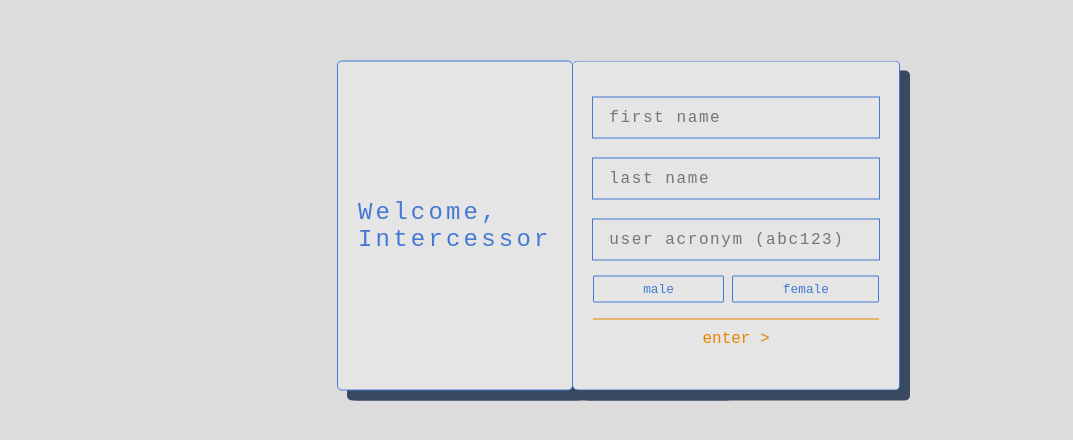
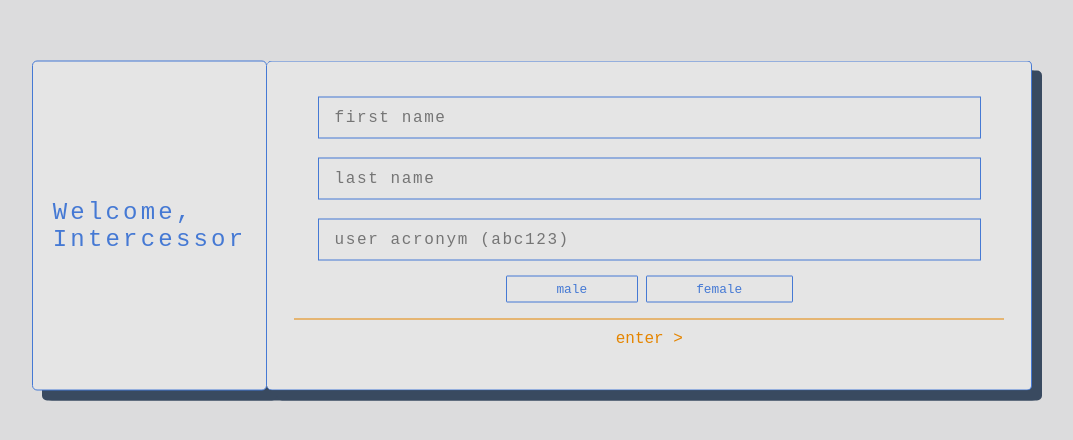
Before and after one commit to kisaiah7/Intercessor, a React (Create React App) app in the folder client/: page /newUser in a window 1280 px wide. Shown: the part 182-622 px from the top of the page, without its empty margins (108-1181 px from the left). Built offline with nearby package versions, Linux system fonts and the light colour scheme; no server answers.

Commit message:
changed new user container width

```diff
--- a/client/src/sass/newUser.sass
+++ b/client/src/sass/newUser.sass
@@ -25,7 +25,6 @@
 
 .newUserContainer
   animation: floating 2s ease-in-out infinite alternate, fadeIn 1s ease-in-out forwards
-  width: 390px
   border-radius: 10px
   box-shadow: 10px 10px var(--shadow)
 
```
